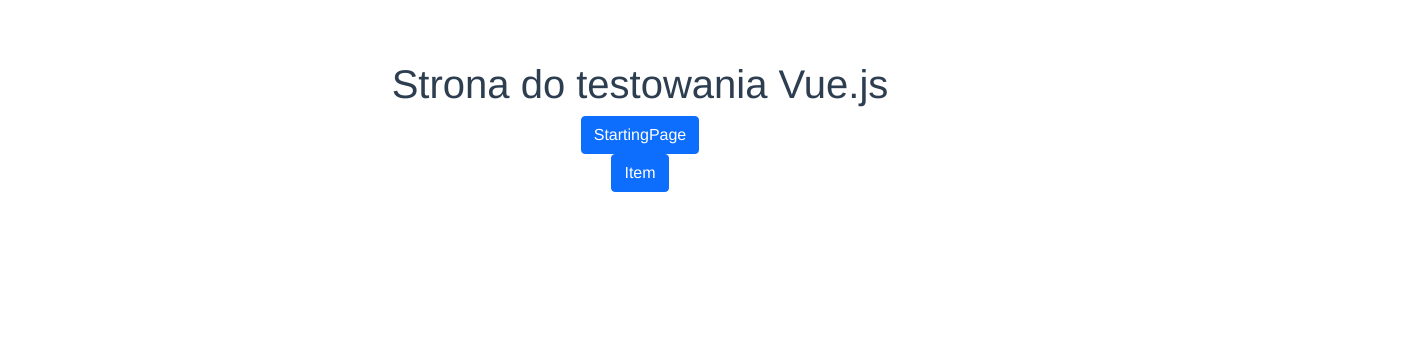
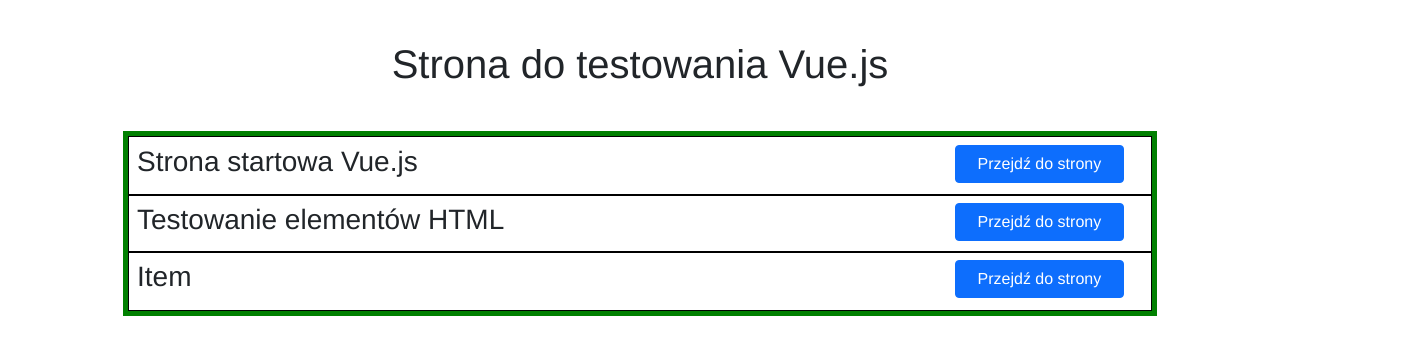
Before and after one commit to gw98-github/First-Vue-App, a Vue app: page / in a window 1280 px wide. Shown: the top 354 px of the page, 1408 px wide, since content can reach past the window. Built offline with nearby package versions, Linux system fonts and the light colour scheme.

Commit message:
grid + refactor

```diff
--- a/src/App.vue
+++ b/src/App.vue
@@ -3,20 +3,13 @@
 </template>
 
 <script>
-
-
 export default {
-  name: 'App',
-}
+  name: "App",
+};
 </script>
 
 <style>
 #app {
   font-family: Avenir, Helvetica, Arial, sans-serif;
-  -webkit-font-smoothing: antialiased;
-  -moz-osx-font-smoothing: grayscale;
-  text-align: center;
-  color: #2c3e50;
-  margin-top: 60px;
 }
 </style>
--- a/src/components/component-list/ComponentList.vue
+++ b/src/components/component-list/ComponentList.vue
@@ -1,26 +1,68 @@
 <template>
-  <h1>Strona do testowania Vue.js</h1>
-  <div>
-    <router-link to="/starting-page"
-      ><button type="button" class="btn btn-primary">
-        StartingPage
-      </button></router-link
-    >
-  </div>
-  <div>
-    <router-link to="/item"
-      ><button type="button" class="btn btn-primary">Item</button></router-link
-    >
+  <div class="main-container">
+    <h1>Strona do testowania Vue.js</h1>
+    <div class="table">
+      <div class="main-grid">
+        <div class="line-grid" v-for="item in items" :key="item.title">
+          <div>
+            <h3>{{ item.title }}</h3>
+          </div>
+          <router-link :to="item.link">
+            <button type="button" class="btn btn-primary">
+              Przejdź do strony
+            </button></router-link
+          >
+        </div>
+      </div>
+    </div>
   </div>
 </template>
 
 <script>
 export default {
-  name: "ComponentList",
+  data() {
+    return {
+      items: [
+        {
+          title: "Strona startowa Vue.js",
+          desc: "",
+          link: "/starting-page",
+        },
+        {
+          title: "Testowanie elementów HTML",
+          desc: "",
+          link: "/html-testing",
+        },
+        { title: "Item", desc: "", link: "/item" },
+      ],
+    };
+  },
 };
 </script>
 
 <style>
-.info {
+.main-container {
+}
+.table {
+  margin: 3em 8em 0em 8em;
+}
+h1 {
+  margin-top: 1em;
+  text-align: center;
+}
+.main-grid {
+  display: grid;
+  width: calc(100% - 16em);
+  grid-template-columns: repeat(auto-fit);
+  outline: 5px solid green;
+  padding: 1px;
+}
+.line-grid {
+  outline: 1px solid black;
+  display: grid;
+  grid-template-columns: 4fr 1fr;
+}
+button {
+  width: 90%;
 }
 </style>
--- a/src/router/router.js
+++ b/src/router/router.js
@@ -1,12 +1,14 @@
 import { createRouter, createWebHistory } from "vue-router";
 import ComponentList from "../components/component-list/ComponentList.vue";
-import StartingPage from "../components/starting-page/StartingPage.vue";
+import StartingPage from "../views/starting-page/StartingPage.vue";
+import HtmlTesting from "../views/html-testing/HtmlTesting.vue";
 import ComponentListItem from "../components/component-list-item/ComponentListItem.vue";
 
 const routes = [
   { path: "/", name: "ComponentList", component: ComponentList },
   { path: "/starting-page", name: "StartingPage", component: StartingPage },
   { path: "/item", name: "Item", component: ComponentListItem },
+  { path: "/html-testing", name: "HtmlTesting", component: HtmlTesting },
 ];
 
 const router = createRouter({
--- /dev/null
+++ b/src/views/html-testing/HtmlTesting.vue
@@ -0,0 +1,17 @@
+<template>
+  <div>
+    Testowy div
+  </div>
+</template>
+
+<script>
+
+
+export default {
+  name: "HtmlTesting",
+
+};
+</script>
+
+<style>
+</style>
--- a/src/components/starting-page/StartingPage.vue
+++ b/src/views/starting-page/StartingPage.vue
@@ -1,5 +1,5 @@
 <template>
-  <div>
+  <div id="starting-page">
     <HelloWorld msg="Welcome to Your Vue.js App" />
   </div>
 </template>
@@ -16,4 +16,12 @@
 </script>
 
 <style>
+#starting-page {
+  font-family: Avenir, Helvetica, Arial, sans-serif;
+  -webkit-font-smoothing: antialiased;
+  -moz-osx-font-smoothing: grayscale;
+  text-align: center;
+  color: #2c3e50;
+  margin-top: 60px;
+}
 </style>
```
Also changed, not shown: src/views/starting-page/HelloWorld.vue (renamed from src/components/starting-page/HelloWorld.vue).
